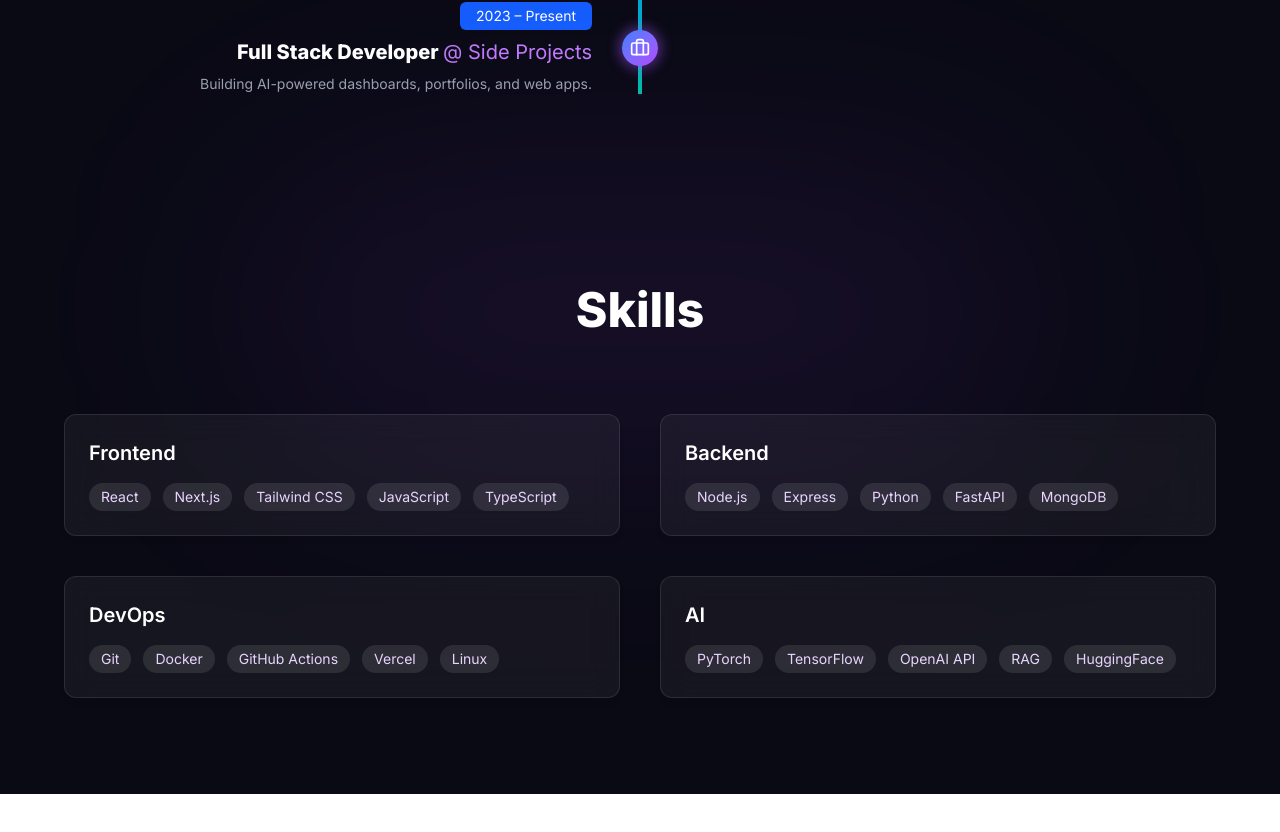
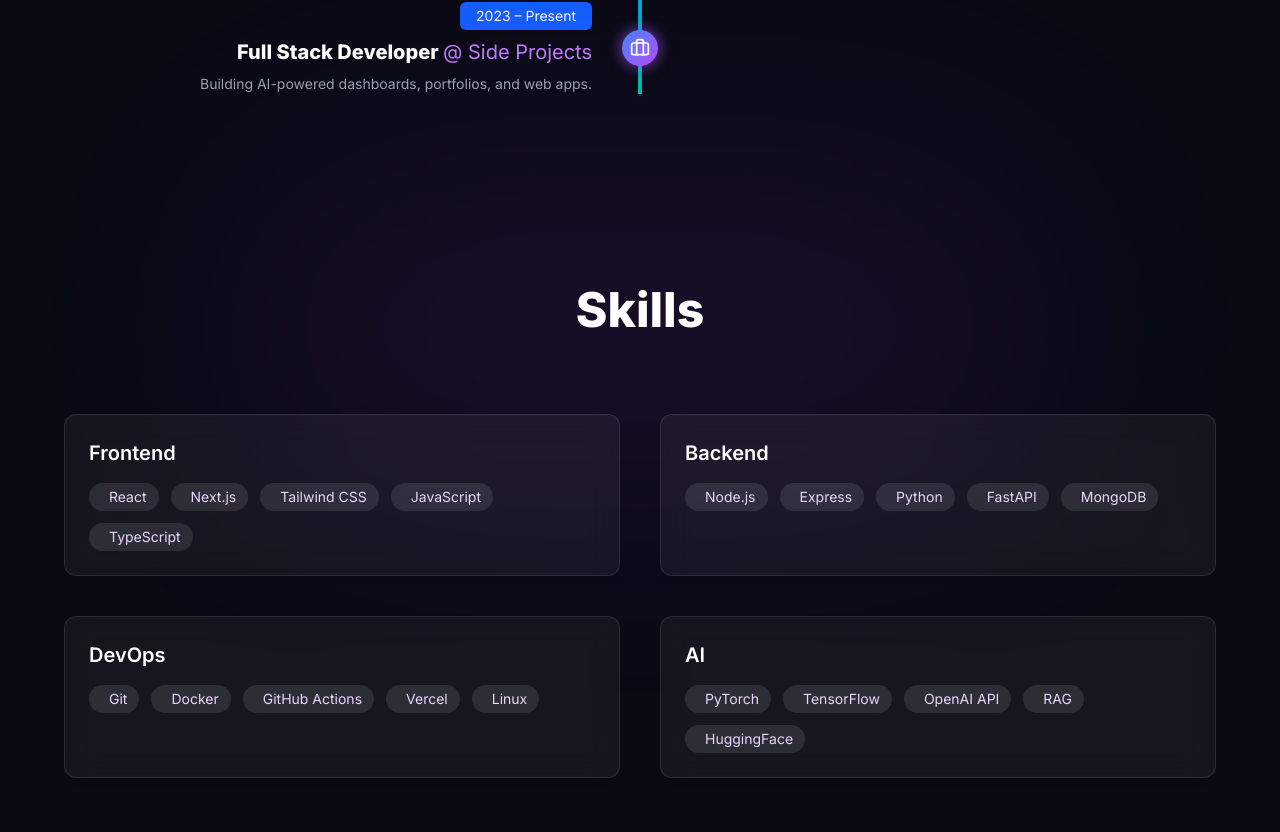
Before and after one commit to RuTh-git/ruthmercy, a Next.js app: page / in a window 1280 px wide. Shown: the part 2492-3324 px from the top of the page. Before the commit the page ends 3286 px from the top, so only its background shows below. Built offline with nearby package versions, Linux system fonts and the light colour scheme.

Commit message:
Skills section - icons due

```diff
--- /dev/null
+++ b/src/app/head.tsx
@@ -0,0 +1,13 @@
+export default function Head() {
+    return (
+      <>
+        <title>Your Portfolio</title>
+        <meta name="viewport" content="width=device-width, initial-scale=1" />
+        <link rel="icon" href="/favicon.ico" />
+        <link
+          rel="stylesheet"
+          href="https://cdn.jsdelivr.net/gh/devicons/devicon@v2.15.1/devicon.min.css"
+        />
+      </>
+    );
+  }
--- a/src/components/Skills.tsx
+++ b/src/components/Skills.tsx
@@ -3,11 +3,36 @@
 import { motion } from 'framer-motion'
 
 const skills = {
-  Frontend: ['React', 'Next.js', 'Tailwind CSS', 'JavaScript', 'TypeScript'],
-  Backend: ['Node.js', 'Express', 'Python', 'FastAPI', 'MongoDB'],
-  DevOps: ['Git', 'Docker', 'GitHub Actions', 'Vercel', 'Linux'],
-  AI: ['PyTorch', 'TensorFlow', 'OpenAI API', 'RAG', 'HuggingFace'],
+    Frontend: [
+      { name: 'React', icon: 'devicon-react-original' },
+      { name: 'Next.js', icon: 'devicon-nextjs-original' },
+      { name: 'Tailwind CSS', icon: 'devicon-tailwindcss-plain' },
+      { name: 'JavaScript', icon: 'devicon-javascript-plain' },
+      { name: 'TypeScript', icon: 'devicon-typescript-plain' },
+    ],
+    Backend: [
+      { name: 'Node.js', icon: 'devicon-nodejs-plain' },
+      { name: 'Express', icon: 'devicon-express-original' },
+      { name: 'Python', icon: 'devicon-python-plain' },
+      { name: 'FastAPI', icon: 'devicon-python-plain' }, // no FastAPI icon
+      { name: 'MongoDB', icon: 'devicon-mongodb-plain' },
+    ],
+    DevOps: [
+      { name: 'Git', icon: 'devicon-git-plain' },
+      { name: 'Docker', icon: 'devicon-docker-plain' },
+      { name: 'GitHub Actions', icon: 'devicon-github-original' },
+      { name: 'Vercel', icon: 'devicon-vercel-original' },
+      { name: 'Linux', icon: 'devicon-linux-plain' },
+    ],
+    AI: [
+      { name: 'PyTorch', icon: 'devicon-pytorch-original' },
+      { name: 'TensorFlow', icon: 'devicon-tensorflow-original' },
+      { name: 'OpenAI API', icon: 'devicon-python-plain' },
+      { name: 'RAG', icon: 'devicon-python-plain' },
+      { name: 'HuggingFace', icon: 'devicon-python-plain' },
+    ],
   }
+
 
 export default function Skills() {
   return (
@@ -36,16 +61,18 @@ export default function Skills() {
           >
             <h3 className="text-xl text-white font-semibold mb-4">{category}</h3>
             <div className="flex flex-wrap gap-3">
-              {items.map((skill, j) => (
+            {items.map(({ name, icon }, j) => (
             <motion.span
-                  key={skill}
-                  className="px-3 py-1 text-sm rounded-full bg-white/10 text-purple-200 hover:bg-purple-500/20 hover:text-white transition-all"
+                key={name}
+                className="px-3 py-1 text-sm rounded-full bg-white/10 text-purple-200 hover:bg-purple-500/20 hover:text-white flex items-center gap-2 transition-all"
                 whileHover={{ scale: 1.1 }}
                 transition={{ type: 'spring', stiffness: 300 }}
             >
-                  {skill}
+                <i className={`${icon} text-lg`} />
+                {name}
             </motion.span>
             ))}
+
             </div>
           </motion.div>
         ))}
```
Lines whose indentation alone changed are shown as unchanged.
